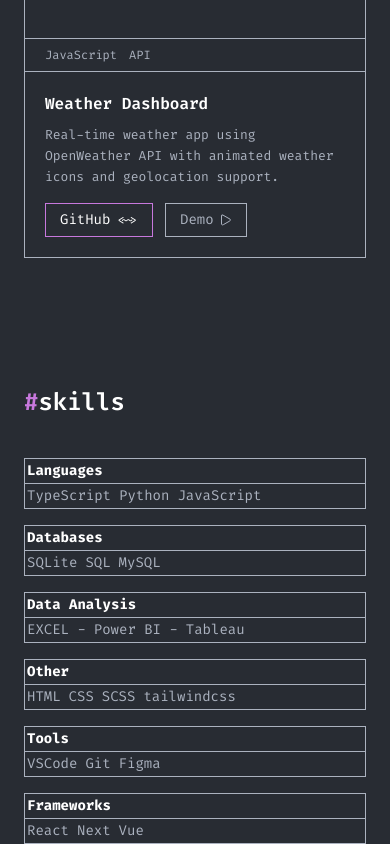
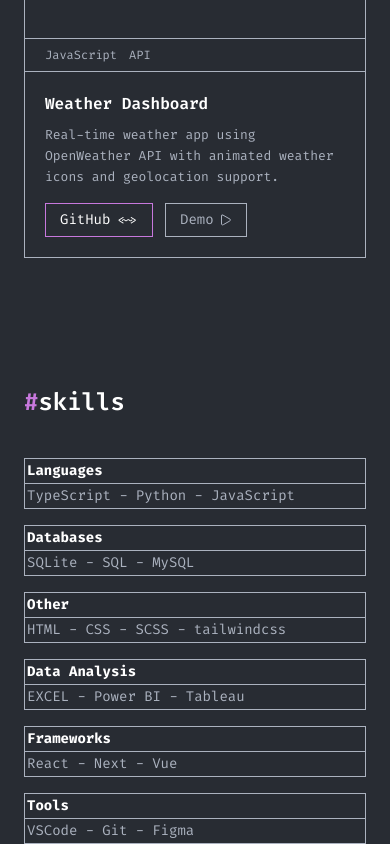
Before and after one commit to Eslam-mg/portfolio, a Next.js app: page / in a window 390 px wide. Shown: the part 2218-3062 px from the top of the page. Built offline with nearby package versions, Linux system fonts and the light colour scheme.

Commit message:
hanlde SKILLS PREVIEW section responsive

```diff
--- a/src/app/(home)/page.tsx
+++ b/src/app/(home)/page.tsx
@@ -121,14 +121,14 @@ export default function page() {
                         <GripBoxIcon className='absolute top-1/2 left-1/2' />
                     </div>
 
-                    <div className="grid grid-cols-1 md:grid-cols-2 lg:grid-cols-3 gap-4">
+                    <div className="grid lg:grid-rows-3 grid-cols-1 md:grid-cols-2 lg:grid-cols-3 gap-4">
                         <div className="border border-borderColor">
                             <div className="border-b border-borderColor text-sm text-white font-bold p-0.5">
                                 Languages
                             </div>
                             <div className="text-textPrimaryColor flex flex-row flex-wrap gap-2 text-sm p-0.5">
-                                <span>TypeScript</span>
-                                <span>Python</span>
+                                <span>TypeScript -</span>
+                                <span>Python -</span>
                                 <span>JavaScript</span>
                             </div>
                         </div>
@@ -138,13 +138,25 @@ export default function page() {
                                 Databases
                             </div>
                             <div className="text-textPrimaryColor flex flex-row flex-wrap gap-2 text-sm p-0.5">
-                                <span>SQLite</span>
-                                <span>SQL</span>
+                                <span>SQLite -</span>
+                                <span>SQL -</span>
                                 <span>MySQL</span>
                             </div>
                         </div>
 
                         <div className="border border-borderColor">
+                            <div className="border-b border-borderColor text-sm text-white font-bold p-0.5">
+                                Other
+                            </div>
+                            <div className="text-textPrimaryColor flex flex-row flex-wrap gap-2 text-sm p-0.5">
+                                <span>HTML -</span>
+                                <span>CSS -</span>
+                                <span>SCSS -</span>
+                                <span>tailwindcss</span>
+                            </div>
+                        </div>
+
+                        <div className="border border-borderColor lg:row-start-2 lg:col-start-2">
                             <div className="border-b border-borderColor text-sm text-white font-bold p-0.5">
                                 Data Analysis
                             </div>
@@ -155,37 +167,25 @@ export default function page() {
                             </div>
                         </div>
 
-                        <div className="border border-borderColor">
+                        <div className="border border-borderColor lg:col-start-3">
                             <div className="border-b border-borderColor text-sm text-white font-bold p-0.5">
-                                Other
+                                Frameworks
                             </div>
                             <div className="text-textPrimaryColor flex flex-row flex-wrap gap-2 text-sm p-0.5">
-                                <span>HTML</span>
-                                <span>CSS</span>
-                                <span>SCSS</span>
-                                <span>tailwindcss</span>
+                                <span>React -</span>
+                                <span>Next -</span>
+                                <span>Vue</span>
                             </div>
                         </div>
 
-                        <div className="border border-borderColor">
+                        <div className="border border-borderColor lg:row-start-3 lg:col-start-3">
                             <div className="border-b border-borderColor text-sm text-white font-bold p-0.5">
                                 Tools
                             </div>
                             <div className="text-textPrimaryColor flex flex-row flex-wrap gap-2 text-sm p-0.5">
-                                <span>VSCode</span>
-                                <span>Git</span>
+                                <span>VSCode -</span>
+                                <span>Git -</span>
                                 <span>Figma</span>
-                            </div>
-                        </div>
-
-                        <div className="border border-borderColor">
-                            <div className="border-b border-borderColor text-sm text-white font-bold p-0.5">
-                                Frameworks
-                            </div>
-                            <div className="text-textPrimaryColor flex flex-row flex-wrap gap-2 text-sm p-0.5">
-                                <span>React</span>
-                                <span>Next</span>
-                                <span>Vue</span>
                             </div>
                         </div>
                     </div>
```
